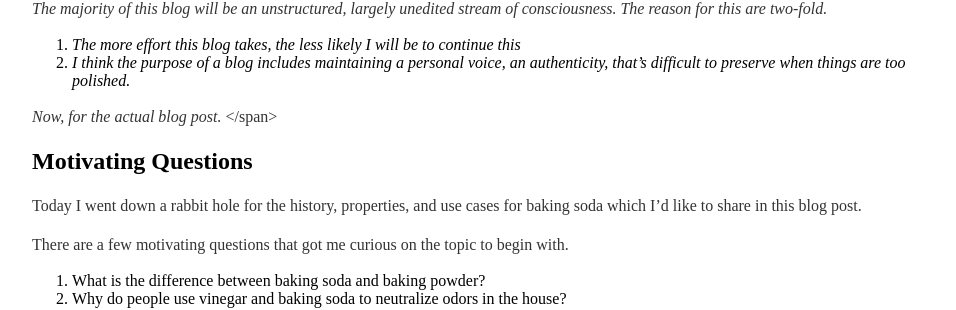
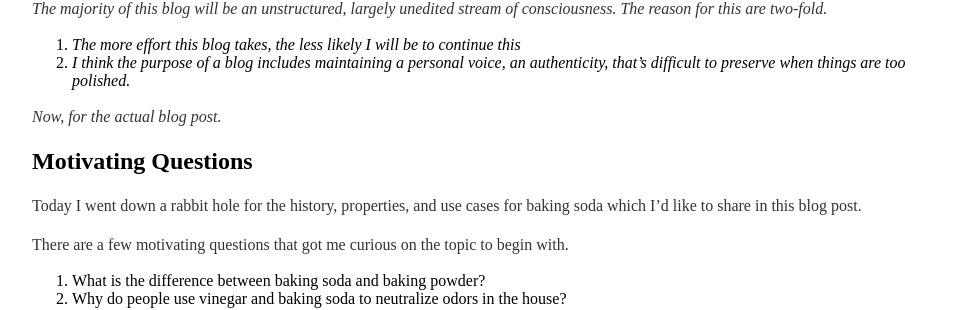
Before and after one commit to potashium/potashium.github.io, a Jekyll site: the page built from _posts/2019-10-12-the-baking-soda-rabbit-hole.md, in a window 1280 px wide and 900 px high. Shown: the part 382-692 px from the top of the window, without its empty margins (160-1116 px from the left). Built offline with Jekyll 4.4.1, drawn with Linux system fonts in a browser that asks for light colours.

Commit message:
Update 2019-10-12-the-baking-soda-rabbit-hole.md

```diff
--- a/_posts/2019-10-12-the-baking-soda-rabbit-hole.md
+++ b/_posts/2019-10-12-the-baking-soda-rabbit-hole.md
@@ -4,8 +4,7 @@
 date: 2019-10-12
 ---
 
-<span class="intro">
-*Before properly beginning this post, I feel an introductory paragraph might be necessary as this is the first ever post on this blog.*
+<span class="intro">*Before properly beginning this post, I feel an introductory paragraph might be necessary as this is the first ever post on this blog.*</span>
 
 *Today, while looking up baking soda, I happened upon a lot of interesting information that I jotted down into a notebook, but was also inspired to start documenting some of this knowledge in a (at least slightly more permanent) way to both share my passion with cooking and also for myself to look back on in the future. Thus, this blog was born, with the totally uncreative name of Potashium, a combination of Potash and Potassium.*
 
@@ -14,8 +13,7 @@
 1. *The more effort this blog takes, the less likely I will be to continue this*
 2. *I think the purpose of a blog includes maintaining a personal voice, an authenticity, that's difficult to preserve when things are too polished.*
 
-*Now, for the actual blog post.*
-</span>
+<span class="intro">*Now, for the actual blog post.*</span>
 
 ## Motivating Questions
 
```
